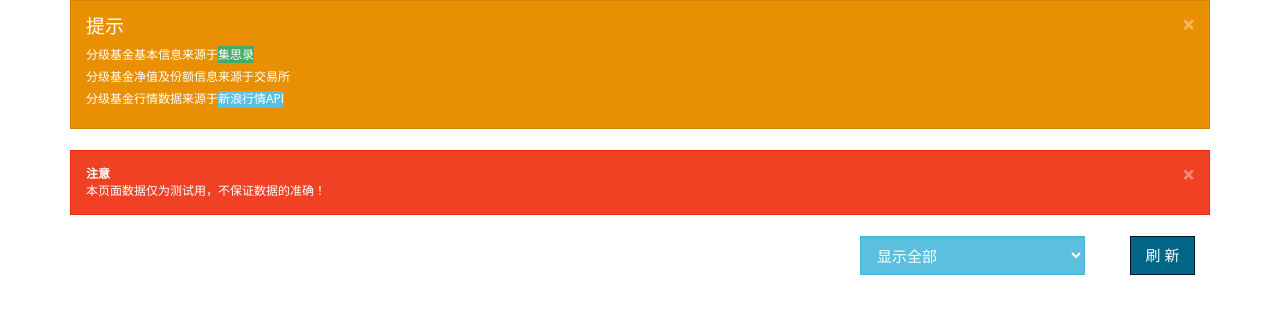
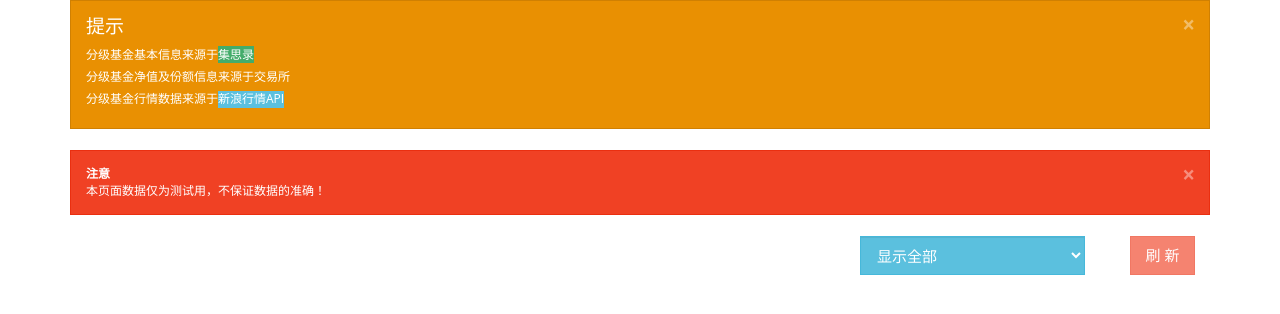
Before and after one commit to changye/Stock, a plain HTML site: page FrontPage/index.html in a window 1280 px wide. Both pictures are taken after a click on the link "刷 新". Drawn offline with nearby package versions, Linux system fonts and the light colour scheme; no server answers; a web font is replaced by a local one.

Commit message:
fix refresh bug

```diff
--- a/FrontPage/index.html
+++ b/FrontPage/index.html
@@ -56,7 +56,7 @@
                 </div>
             </div>
             <div class="col-lg-1">
-                <a href="#" class="btn  col-lg-12 btn-primary" onclick="refresh()">刷 新</a>
+                <a href="#" class="btn  col-lg-12 btn-primary" id="refresh" onclick="refresh()">刷 新</a>
             </div>
         </fieldset>
     </div>
--- a/FrontPage/js/View.js
+++ b/FrontPage/js/View.js
@@ -146,11 +146,14 @@ function sort(column) {
 }
 
 function prepare(){
-    var tableOld = document.getElementById('fund_table');
-    if(tableOld) tableOld.className += 'bg-primary';
+    $("#refresh").removeClass('btn-primary');
+    $("#refresh").addClass('btn-danger disabled');
 }
 
 function flush() {
     document.fundValues = reIndexBy(document.fundValues,document.indexColumn.column,document.fundHeader[document.indexColumn.column].type,document.indexColumn.reverse);
     createTable();
+    $("#refresh").removeClass('btn-danger');
+    $("#refresh").removeClass('disabled');
+    $("#refresh").addClass('btn-primary');
 }
```
